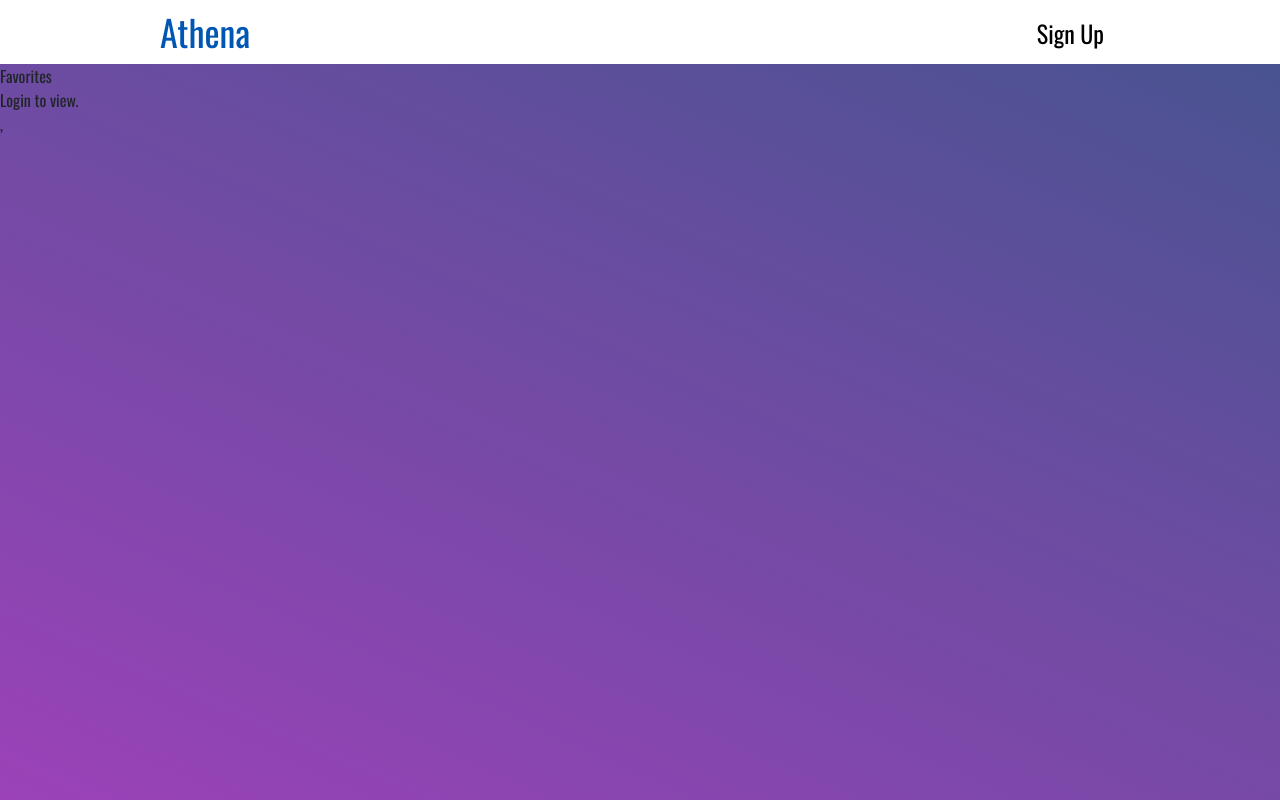
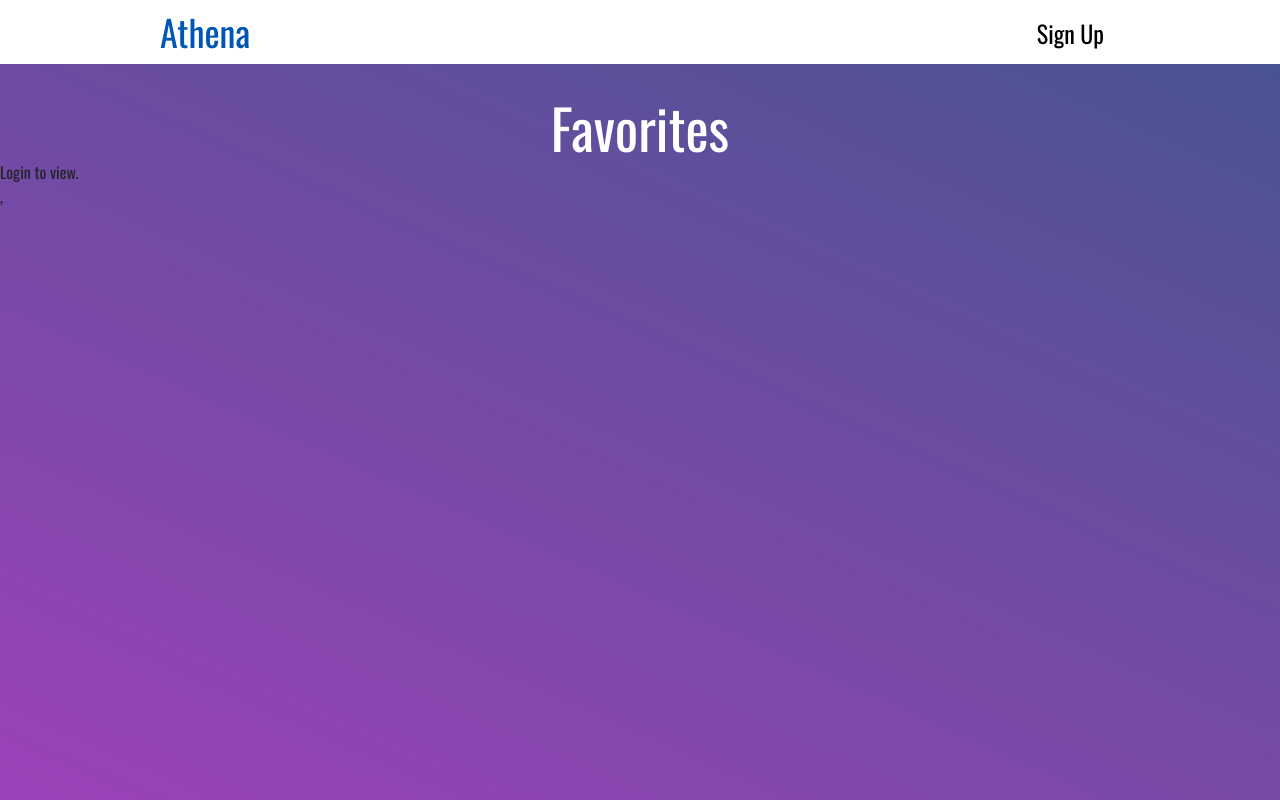
Before and after one commit to rohanrobinson/athena-frontend, a React (Create React App) app: page /favorites in a window 1280 px wide. Built offline with nearby package versions, Linux system fonts and the light colour scheme.

Commit message:
favorites page css

```diff
--- a/src/FavoriteQuote.css
+++ b/src/FavoriteQuote.css
@@ -1,18 +1,32 @@
 .favQuoteCont {
-    width: 200px;
+    width: 250px;
     margin: 20px;
-    box-shadow: 0 4px 8px 0 rgba(0,0,0,0.2);
+    box-shadow: 0 4px 8px 0 rgba(0,0,0,0.1);
+    border-radius: 5px;
+    background-color: #ececec;
+    position: relative;
 }
 
 .favQuoteCont>p {
     font-size: 20px;
     margin: 10px;
+    color: #3498db;
+    /*
+    position: relative;
+    bottom: 0px;
+    left:10px;
+    */
+    bottom: 10px;
 }
 .favQuoteCont>h5 {
     margin: 10px;
 }
 .trash_icon {
     cursor: pointer;
+    position: absolute;
+    bottom: 10px;
+    right:10px;
+
 }
 .trash_icon:hover {
     color: gray;
--- a/src/FavoriteQuote.js
+++ b/src/FavoriteQuote.js
@@ -64,8 +64,8 @@ const FavoriteQuote = ({ quoteId }) => {
 
   return (
     <div className="favQuoteCont">
-        <h5>{quote}</h5>
-        <p>{author}</p>
+        <h5>"{quote}"</h5>
+        <p>-{author}</p>
         <FontAwesomeIcon icon={faTrash} className="trash_icon" onClick={removeQuote} />
     </div>
   )
--- a/src/Favorites.css
+++ b/src/Favorites.css
@@ -2,6 +2,20 @@
     display: flex;
     flex-direction: row;
     flex-wrap: wrap;
+    justify-content: center;
+    margin-left: 100px;
+    margin-right: 100px;
+}
+
+.favorites-page h1 {
+  padding-top: 30px;
+  text-align: center;
+  font-size: 55px;
+  color: white;
+}
+
+.favorites-page {
+	height: 100%;
 }
 
 .heartIcon {
--- a/src/Favorites.js
+++ b/src/Favorites.js
@@ -43,7 +43,7 @@ const Favorites = () => {
   }, []);
 
   return (
-    <div>
+    <div className="favorites-page">
       { (user===null || user==='') ? (
         <>
           <p>Favorites</p>
@@ -51,7 +51,7 @@ const Favorites = () => {
         </>
       ):(
         <>
-          <p>Favorites</p>
+          <h1>Favorites</h1>
           <div>
             { loaded ? (
               <div className="quotesCont">
```
